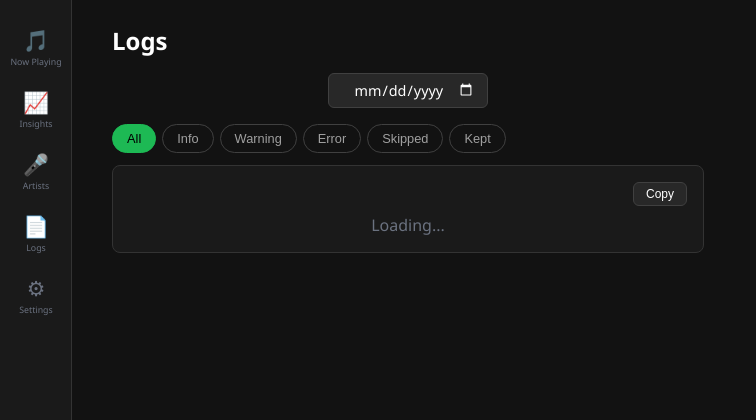
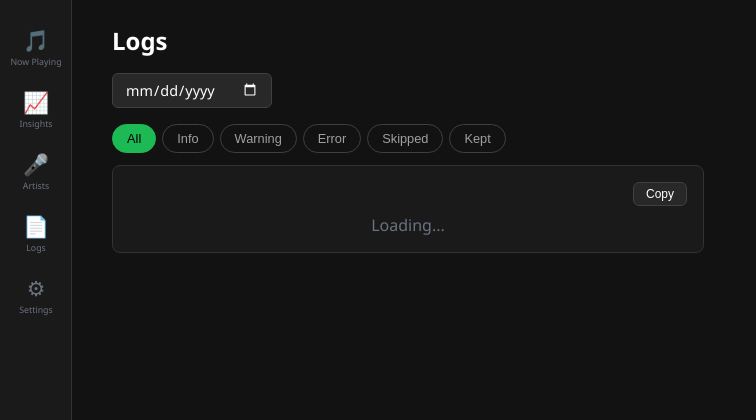
Before and after one commit to Vatroslav/spotify-auto-skipper, a FastAPI app: template cloud/app/templates/logs.html in a window 1280 px wide. Shown: the top 420 px of the page, without its empty margins (0-756 px from the left). Run offline with FastAPI, Linux system fonts and the light colour scheme; the template is opened without the code that fills it, so the values that code supplies are empty; parts of the project's set-up code (start-up, migrations or seed data) failed here and were passed over.

Commit message:
Align date picker to left, remove centered text
Co-Authored-By: Claude Opus 4.6 (1M context) <noreply@anthropic.com>

```diff
--- a/cloud/app/__init__.py
+++ b/cloud/app/__init__.py
@@ -1 +1 @@
-APP_VERSION = "v3.0.10"
+APP_VERSION = "v3.0.11"
--- a/cloud/app/static/css/style.css
+++ b/cloud/app/static/css/style.css
@@ -514,7 +514,6 @@ input:focus, select:focus {
 .date-nav {
     display: flex;
     align-items: center;
-    justify-content: center;
     gap: 16px;
     margin-bottom: 16px;
 }
@@ -529,7 +528,6 @@ input:focus, select:focus {
     font-family: inherit;
     color-scheme: dark;
     width: 160px;
-    text-align: center;
 }
 
 /* ── Bottom Navigation ───────────────────────────── */
```
